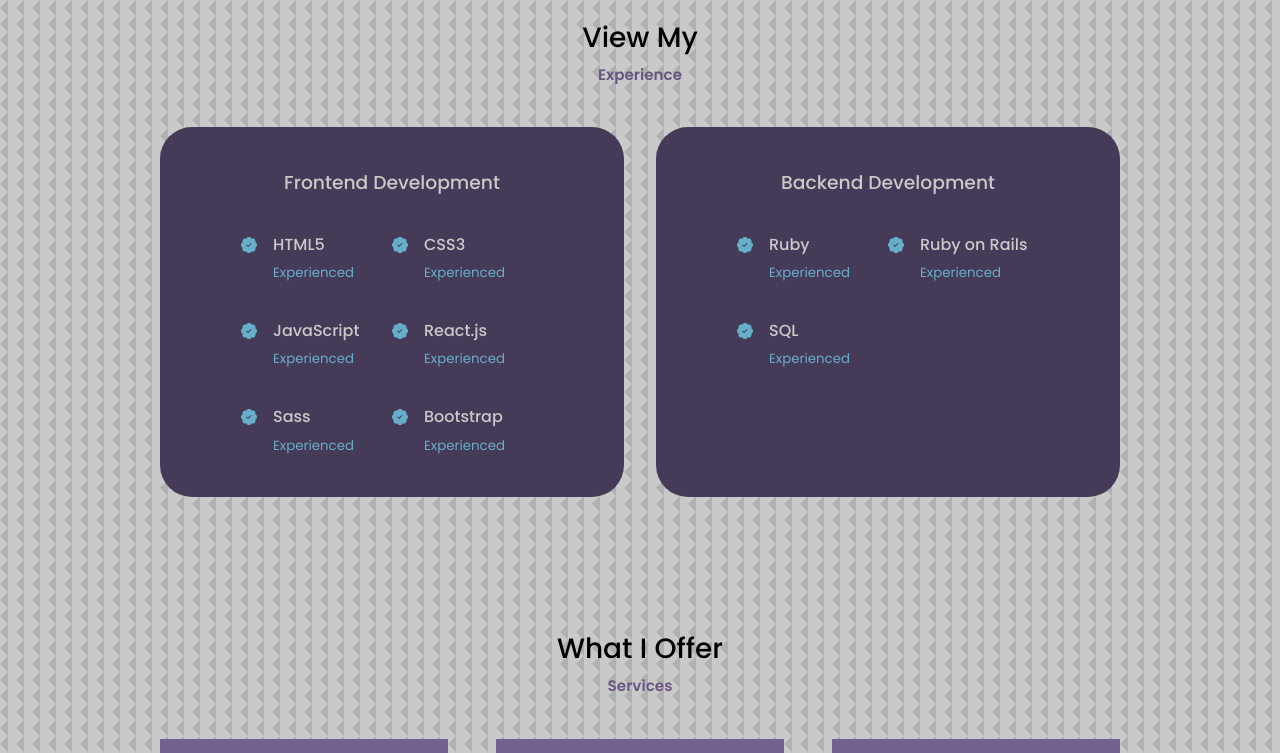
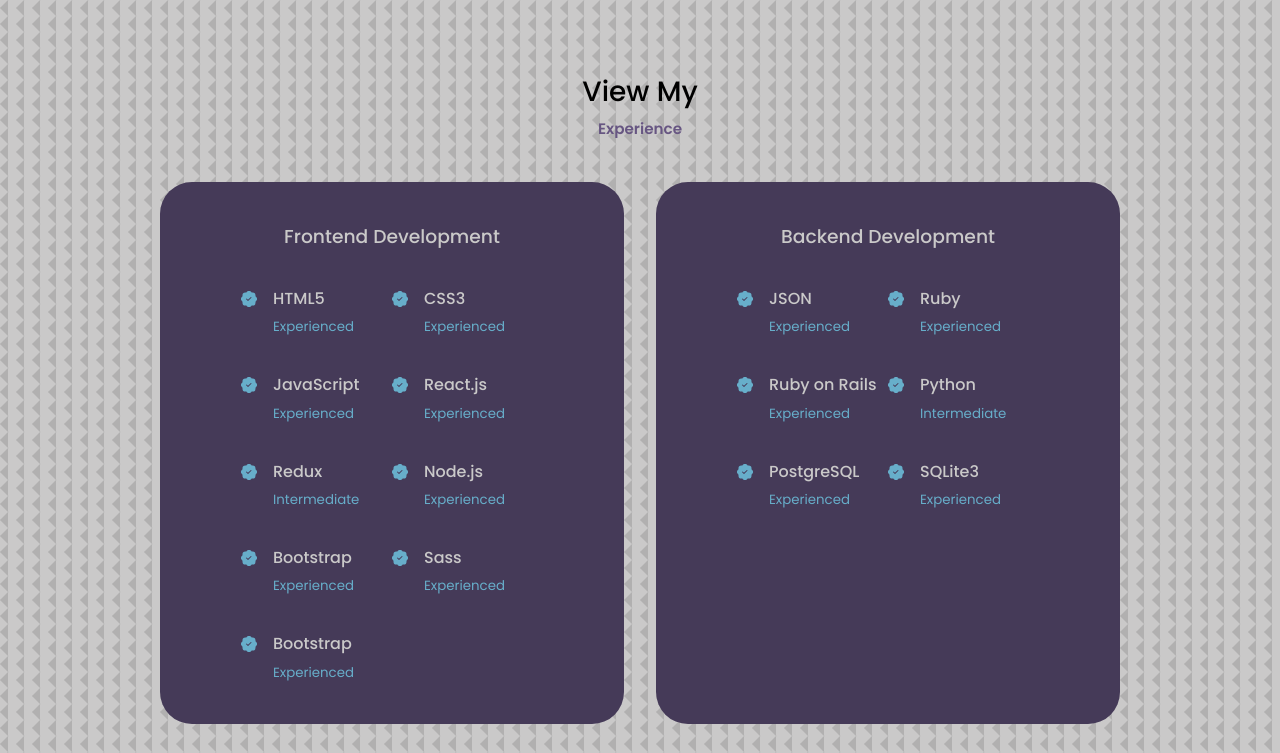
Before and after one commit to JacobHocker/portfolio, a React (Create React App) app: page / in a window 1280 px wide. Shown: the part 1696-2449 px from the top of the page. Built offline with nearby package versions, Linux system fonts and the light colour scheme.

Commit message:
rewrote the about me paragraph & add more to my experience list

```diff
--- a/src/components/about/About.jsx
+++ b/src/components/about/About.jsx
@@ -45,8 +45,11 @@
                     </div>
 
                         <p>
-                            I am a full stack software engineer that bring a passion and focus to bringing a beautiful frontend to life.  My goal is to enrich the user experience and interface to make the bring to life the most seemless and easy to use applications.
+                            I am a full stack software engineer that brings a passion and focus to create a seemless frontend user experience.
+                            My goal is to take the ideas that you have for your web application and make it a reality.
                             I love to integrate my positivity and my passion for what I do into every project I work on.
+                            Together we can create something we can truly be proud of!
+                            So reach out let's talk ideas, jobs, music, movies, or anything you have on your mind!
                         </p>
 
                         <a href='#contact' className={isDark === true ? 'dk-btn dk-btn-primary' : 'lt-btn lt-btn-primary'}>Let's Talk</a>
--- a/src/components/experience/Experience.jsx
+++ b/src/components/experience/Experience.jsx
@@ -45,6 +45,27 @@
                         <article className={isDark === true ? "dk-experience__details" : "lt-experience__details"}>
                             <BsPatchCheckFill className={isDark === true ? "dk-experience__details-icon" : "lt-experience__details-icon"}/>
                             <div>
+                                <h4>Redux</h4>
+                                <small className={isDark === true ? "dk-text-light-variant" : "lt-text-light-variant"}>Intermediate</small>
+                            </div>
+                        </article>
+                        <article className={isDark === true ? "dk-experience__details" : "lt-experience__details"}>
+                            <BsPatchCheckFill className={isDark === true ? "dk-experience__details-icon" : "lt-experience__details-icon"}/>
+                            <div>
+                                <h4>Node.js</h4>
+                                <small className={isDark === true ? "dk-text-light-variant" : "lt-text-light-variant"}>Experienced</small>
+                            </div>
+                        </article>
+                        <article className={isDark === true ? "dk-experience__details" : "lt-experience__details"}>
+                            <BsPatchCheckFill className={isDark === true ? "dk-experience__details-icon" : "lt-experience__details-icon"}/>
+                            <div>
+                                <h4>Bootstrap</h4>
+                                <small className={isDark === true ? "dk-text-light-variant" : "lt-text-light-variant"}>Experienced</small>
+                            </div>
+                        </article>
+                        <article className={isDark === true ? "dk-experience__details" : "lt-experience__details"}>
+                            <BsPatchCheckFill className={isDark === true ? "dk-experience__details-icon" : "lt-experience__details-icon"}/>
+                            <div>
                                 <h4>Sass</h4>
                                 <small className={isDark === true ? "dk-text-light-variant" : "lt-text-light-variant"}>Experienced</small>
                             </div>
@@ -64,6 +85,13 @@
                         <article className={isDark === true ? "dk-experience__details" : "lt-experience__details"}>
                             <BsPatchCheckFill className={isDark === true ? "dk-experience__details-icon" : "lt-experience__details-icon"}/>
                             <div>
+                                <h4>JSON</h4>
+                                <small className={isDark === true ? "dk-text-light-variant" : "lt-text-light-variant"}>Experienced</small>
+                            </div>
+                        </article>
+                        <article className={isDark === true ? "dk-experience__details" : "lt-experience__details"}>
+                            <BsPatchCheckFill className={isDark === true ? "dk-experience__details-icon" : "lt-experience__details-icon"}/>
+                            <div>
                                 <h4>Ruby</h4>
                                 <small className={isDark === true ? "dk-text-light-variant" : "lt-text-light-variant"}>Experienced</small>
                             </div>
@@ -78,7 +106,21 @@
                         <article className={isDark === true ? "dk-experience__details" : "lt-experience__details"}>
                             <BsPatchCheckFill className={isDark === true ? "dk-experience__details-icon" : "lt-experience__details-icon"}/>
                             <div>
-                                <h4>SQL</h4>
+                                <h4>Python</h4>
+                                <small className={isDark === true ? "dk-text-light-variant" : "lt-text-light-variant"}>Intermediate</small>
+                            </div>
+                        </article>
+                        <article className={isDark === true ? "dk-experience__details" : "lt-experience__details"}>
+                            <BsPatchCheckFill className={isDark === true ? "dk-experience__details-icon" : "lt-experience__details-icon"}/>
+                            <div>
+                                <h4>PostgreSQL</h4>
+                                <small className={isDark === true ? "dk-text-light-variant" : "lt-text-light-variant"}>Experienced</small>
+                            </div>
+                        </article>
+                        <article className={isDark === true ? "dk-experience__details" : "lt-experience__details"}>
+                            <BsPatchCheckFill className={isDark === true ? "dk-experience__details-icon" : "lt-experience__details-icon"}/>
+                            <div>
+                                <h4>SQLite3</h4>
                                 <small className={isDark === true ? "dk-text-light-variant" : "lt-text-light-variant"}>Experienced</small>
                             </div>
                         </article>
```
